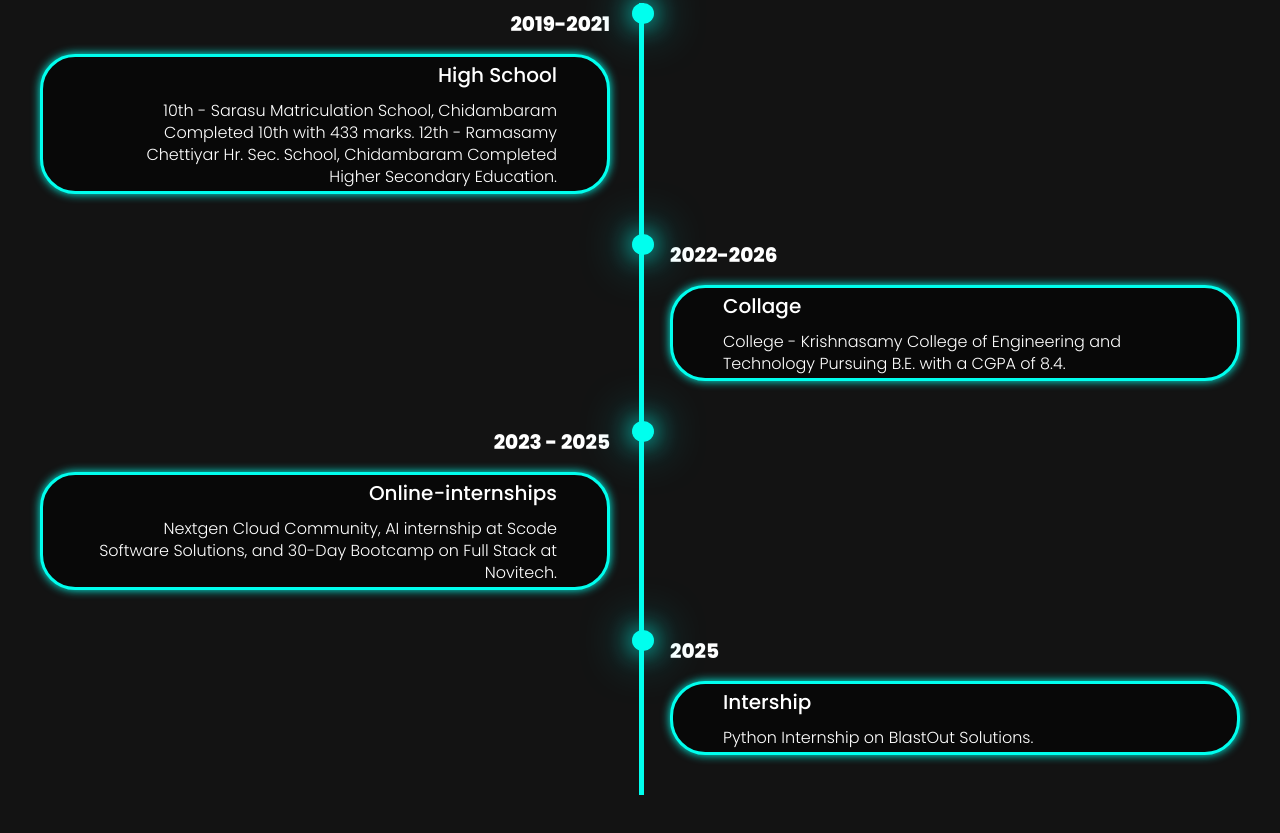
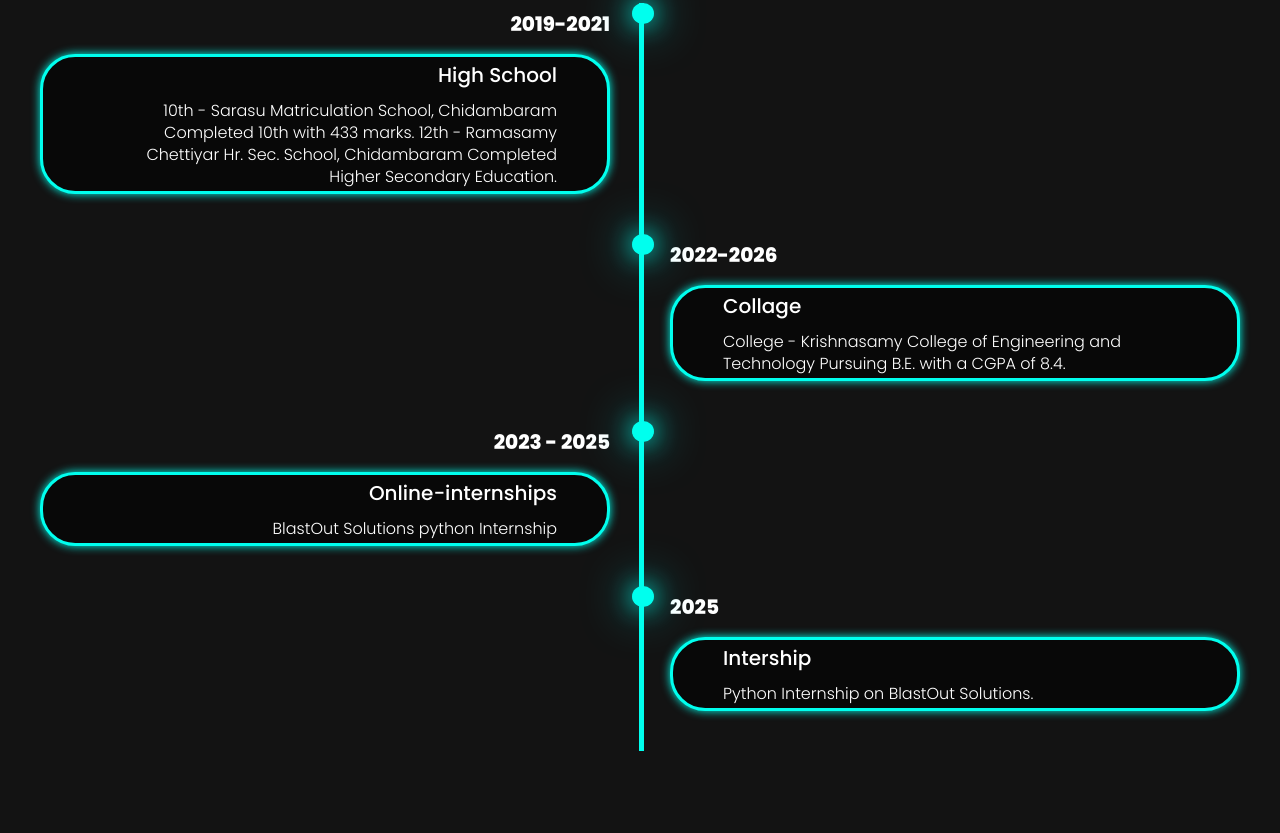
Before and after one commit to Avi2705/Portfolio, a plain HTML site: page index.html in a window 1280 px wide. Shown: the part 1091-1924 px from the top of the page. Drawn offline with Linux system fonts and the light colour scheme.

Commit message:
one change

```diff
--- a/index.html
+++ b/index.html
@@ -85,7 +85,7 @@
                 </div>
                 <div class="timeline-content">
                     <h3>Online-internships</h3>
-                    <p>Nextgen Cloud Community, AI internship at Scode Software Solutions, and 30-Day Bootcamp on Full Stack at Novitech.</p>
+                    <p>BlastOut Solutions python Internship</p>
 
                     </p>
 
```
